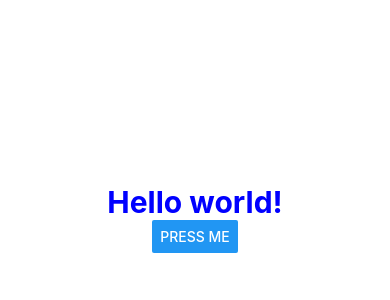
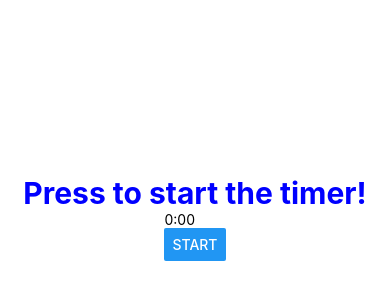
Before and after one commit to dartmouth-cs98/hack-a-thing-1-j-s, a React Native app in the folder project/: screen / in a window 390 px wide. Shown: the part 204-504 px from the top of the page. Built offline with nearby package versions, Linux system fonts and the light colour scheme.

Commit message:
Add timer feature

```diff
--- a/project/App.js
+++ b/project/App.js
@@ -1,16 +1,14 @@
 import React, { Component } from 'react';
 import { AppRegistry, Text, Button, View, Alert, StyleSheet } from 'react-native';
+import Timer from './Timer';
 
-export default class HelloWorldApp extends Component {
+export default class App extends Component {
   render() {
     return (
       <View style={styles.container}>
-        <Text style={styles.bigblue}>Hello world!</Text>
-        <Button
-          onPress={() => { Alert.alert('You tapped the button!')}}
-          title="Press Me"
-        />
-    </View>
+        <Text style={styles.bigblue}>Press to start the timer!</Text>
+        <Timer/>
+      </View>
     );
   }
 }
--- /dev/null
+++ b/project/Timer.js
@@ -0,0 +1,73 @@
+import React, { Component } from 'react';
+import { AppRegistry, Text, StyleSheet, Button, View} from 'react-native';
+
+/* Adapted from broken timer code here: https://codepen.io/seoh/pen/PPZYQy */
+
+const formattedSeconds = (sec) =>
+  Math.floor(sec / 60) +
+    ':' +
+  ('0' + sec % 60).slice(-2)
+
+
+export default class Timer extends Component {
+  constructor(props) {
+    super(props);
+    this.state = {
+      secondsElapsed: 0,
+      lastClearedIncrementer: null
+    };
+    this.incrementer = null;
+    this.handleStartClick = this.handleStartClick.bind(this);
+    this.handleStopClick = this.handleStopClick.bind(this);
+    this.handleResetClick = this.handleResetClick.bind(this);
+  }
+
+  handleStartClick() {
+      this.incrementer = setInterval( () =>
+        this.setState({
+          secondsElapsed: this.state.secondsElapsed + 1
+        })
+      , 1000);
+    }
+
+    handleStopClick() {
+      clearInterval(this.incrementer);
+      this.setState({
+        lastClearedIncrementer: this.incrementer
+      });
+    }
+
+    handleResetClick() {
+      clearInterval(this.incrementer);
+      this.setState({
+        secondsElapsed: 0,
+      });
+    }
+
+    render() {
+      return (
+        <View className="stopwatch">
+          <Text className="stopwatch-timer">{formattedSeconds(this.state.secondsElapsed)}</Text>
+
+          {(this.state.secondsElapsed === 0 ||
+            this.incrementer === this.state.lastClearedIncrementer
+            ? <Button className="start-btn" title='Start' onPress={this.handleStartClick}>start</Button>
+            : <Button className="stop-btn" title='Stop' onPress={this.handleStopClick}>stop</Button>
+          )}
+
+          {(this.state.secondsElapsed !== 0 &&
+            this.incrementer === this.state.lastClearedIncrementer
+            ? <Button title='Reset' onPress={this.handleResetClick}>reset</Button>
+            : null
+          )}
+
+        </View>
+      );
+    }
+  }
+
+const styles = StyleSheet.create({
+  container: {
+    backgroundColor: '#77f',
+  },
+});
```
